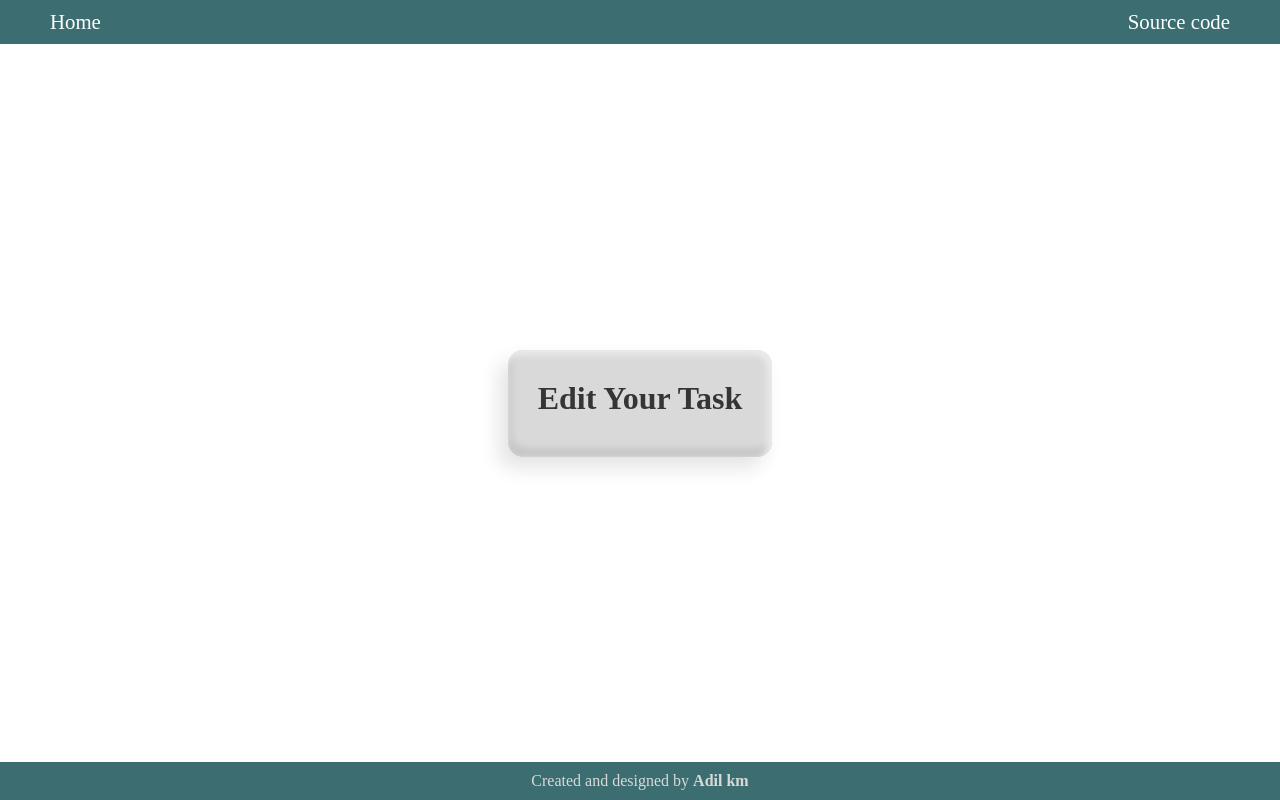
After one commit to Adil-km/Flask-TODO-App, a Flask app: template templates/edit.html in a window 1280 px wide. The commit adds this page. Run offline with Flask 3, Linux system fonts and the light colour scheme; the template is opened without the code that fills it, so the values that code supplies are empty.

Commit message:
implemented basic CRUD operations

```diff
--- a/app.py
+++ b/app.py
@@ -1,18 +1,57 @@
+from datetime import datetime
 from flask import Flask, redirect, request, render_template
 from flask_sqlalchemy import SQLAlchemy
+import os
 
 app = Flask(__name__)
 
+app.secret_key = os.urandom(24)
 # Database
 app.config['SQLALCHEMY_DATABASE_URI'] = 'sqlite:///site.db'
 app.config['SQLALCHEMY_TRACK_MODIFICATIONS'] = False
 
 db = SQLAlchemy(app)
+# database model
+class Task(db.Model):
+    id = db.Column(db.Integer, primary_key=True)
+    task = db.Column(db.String(100), nullable = False)
+    created_at = db.Column(db.DateTime, default=datetime.utcnow)
 
-@app.route("/")
+    def __repr__(self):
+        return f"{self.id}"
+
+@app.route("/", methods=["GET","POST"])
 def index():
-    return render_template("index.html")
+    if request.method == "POST":
+        content = request.form['content']
+        try:
+            task = Task(task=content)
+            db.session.add(task)
+            db.session.commit()
+            return redirect("/")
+        except Exception as e:
+            return f"Error: {e}"
+
+    else:
+        contents = db.session.query(Task.task, Task.id).order_by(Task.created_at.desc()).all()
+        return render_template("index.html",contents=contents)
+
+@app.route("/delete/<int:id>")
+def delete(id):
+    task = db.get_or_404(Task, id)
+    db.session.delete(task)
+    db.session.commit()
+    return redirect("/")
 
 
+@app.route("/edit/<int:id>", methods=["GET","POST"])
+def edit(id):
+    task = db.get_or_404(Task, id)
+    db.session.delete(task)
+    db.session.commit()
+    return render_template("edit.html",content=task)
+
 if __name__ == "__main__":
+    with app.app_context():
+        db.create_all()
     app.run(debug=True)
--- a/static/styles.css
+++ b/static/styles.css
@@ -6,8 +6,172 @@
   --secondary-background-color: #d9d9d9ff;
 }
 
+*{
+    color: var(--text-color);
+    margin: 0;
+    padding: 0;
+    box-sizing: border-box;
+}
 
 body{
     background-color: var(--background-color);
-    color: var(--text-color);
+    display: flex;
+    flex-direction: column;
+    justify-content: space-between;
+    align-items: center;
+    min-height: 100vh;
 }
+
+/* navbar section */
+.navbar{
+    background-color: var(--accent-color);
+    width: 100%;
+}
+.navbar ul{
+    list-style: none;
+    display: flex;
+    flex-direction: row;
+    justify-content: space-between;
+    align-items: center;
+    padding: 10px 50px;
+}
+.navbar a{
+    font-size: 1.3rem;
+    color: var(--background-color);
+    text-decoration: none;
+}
+
+/* body section */
+.container{
+    background-color: var(--secondary-background-color);
+    max-width: 90%;
+    display: flex;
+    flex-direction: column;
+    justify-content: start;
+    align-items: center;
+    padding: 30px;
+    margin-block: 30px;
+    border-radius: 15px;
+    color: var(--accent-color);
+
+    box-shadow:
+    -9px 11px 20px 0px #0000001c,
+    inset -3px 3px 6px 2px #ebebeb,
+     inset 3px -8px 9px 0px #0000001a;
+    transition-duration: 0.1s;
+    transition-timing-function: ease-out;
+
+}
+.container:hover{
+    box-shadow:
+    -9px 11px 20px 0px #00000021,
+    inset -3px 3px 6px 2px #ebebeb,
+    inset 3px -8px 9px 0px #0000001a;
+}
+
+.container h1{
+    margin-bottom: 10px;
+}
+
+.container form{
+    font-size: 1.5rem;
+    display: flex;
+    flex-direction: row;
+    width: 100%;
+    margin-block: 10px;
+}
+.container #input-task{
+    font-size: 1rem;
+    flex-grow: 2;
+    padding-left: 10px;
+    padding-block: 10px;
+    border: none;
+    border-radius: 9px 0 0 9px;
+}
+.container #add-btn{
+    font-size: 1rem;
+    font-weight: bold;
+    flex-grow: 1;
+    background-color: var(--accent-color);
+    color: var(--background-color);
+    padding: 5px 10px;
+    border: none;
+    border-radius:0 9px 9px  0 ;
+
+    transition-duration: 0.1s;
+    transition-timing-function: ease-out;
+}
+.container #add-btn:hover{
+  background-color: var(--primary-color);
+}
+
+.container .task-container{
+    min-width: 450px;
+    max-width: 800px;
+}
+
+.container li{
+    border-radius: 9px;
+    font-size: 1.5rem;
+    margin-top: 10px;
+    padding: 10px;
+    width: 100%;
+    list-style: none;
+    display: flex;
+    flex-direction: row;
+    justify-content: space-between;
+    align-items: start;
+
+    transition-duration: 0.1s;
+    transition-timing-function: ease-out;
+}
+.container li:hover{
+ background-color: rgba(0, 0, 0, 0.039);
+}
+
+.container .edit-delete{
+    display: flex;
+    flex-direction: column;
+    text-align: center;
+    gap: 5px;
+    padding: 10px 0 10px 10px;
+}
+.container .edit-delete a{
+    text-decoration: none;
+    background-color: var(--accent-color);
+    color: var(--background-color);
+    padding: 5px 10px;
+    border-radius: 15px;
+
+    transition-duration: 0.1s;
+    transition-timing-function: ease-out;
+
+}
+.container .edit-delete a:hover{
+    background-color: var(--primary-color);
+}
+
+
+/* footer section */
+.footer{
+    background-color: var(--accent-color);
+    width: 100%;
+    text-align: center;
+    padding-block: 10px;
+}
+
+.footer span{
+    color: var(--secondary-background-color);
+}
+.footer a{
+    text-decoration: none;
+    color: var(--secondary-background-color);
+    font-weight: bold;
+
+    transition-duration: 0.1s;
+    transition-timing-function: ease-out;
+}
+
+.footer a:hover{
+    color: var(--background-color);
+}
--- a/templates/base.html
+++ b/templates/base.html
@@ -7,7 +7,16 @@
     <link rel="stylesheet" href="{{url_for('static', filename='styles.css')}}">
 </head>
 <body>
+    <div class="navbar">
+        {% include 'navbar.html' %}
+    </div>
+
     {% block body %}
     {% endblock body %}
+
+    <div class="footer">
+        {% include 'footer.html' %}
+    </div>
+
 </body>
 </html>
--- /dev/null
+++ b/templates/edit.html
@@ -0,0 +1,17 @@
+{% extends 'base.html' %}
+
+{% block body%}
+
+<div class="container">
+    <h1>Edit Your Task</h1>
+
+    {% if content %}
+    <form action="/" method="post">
+        <input type="text" name="content" tabindex="1" id="input-task" value="{{content.task}}" required placeholder="Write your task here....">
+        <input type="submit" value="Edit" id="add-btn"  tabindex="2">
+    </form>
+    {% endif%}
+</div>
+
+
+{% endblock body%}
--- /dev/null
+++ b/templates/footer.html
@@ -0,0 +1,3 @@
+<footer>
+    <span>Created and designed by <a href="http://www.linkedin.com/in/adil-km" target="_blank">Adil km</a></span>
+</footer>
--- /dev/null
+++ b/templates/navbar.html
@@ -0,0 +1,10 @@
+<nav>
+    <ul>
+        <li>
+            <a href="/">Home</a>
+        </li>
+        <li>
+            <a href="https://github.com/Adil-km/Flask-TODO-App.git" target="_blank">Source code</a>
+        </li>
+    </ul>
+</nav>
```
Also changed, not shown: templates/index.html (+29 -1 lines).
